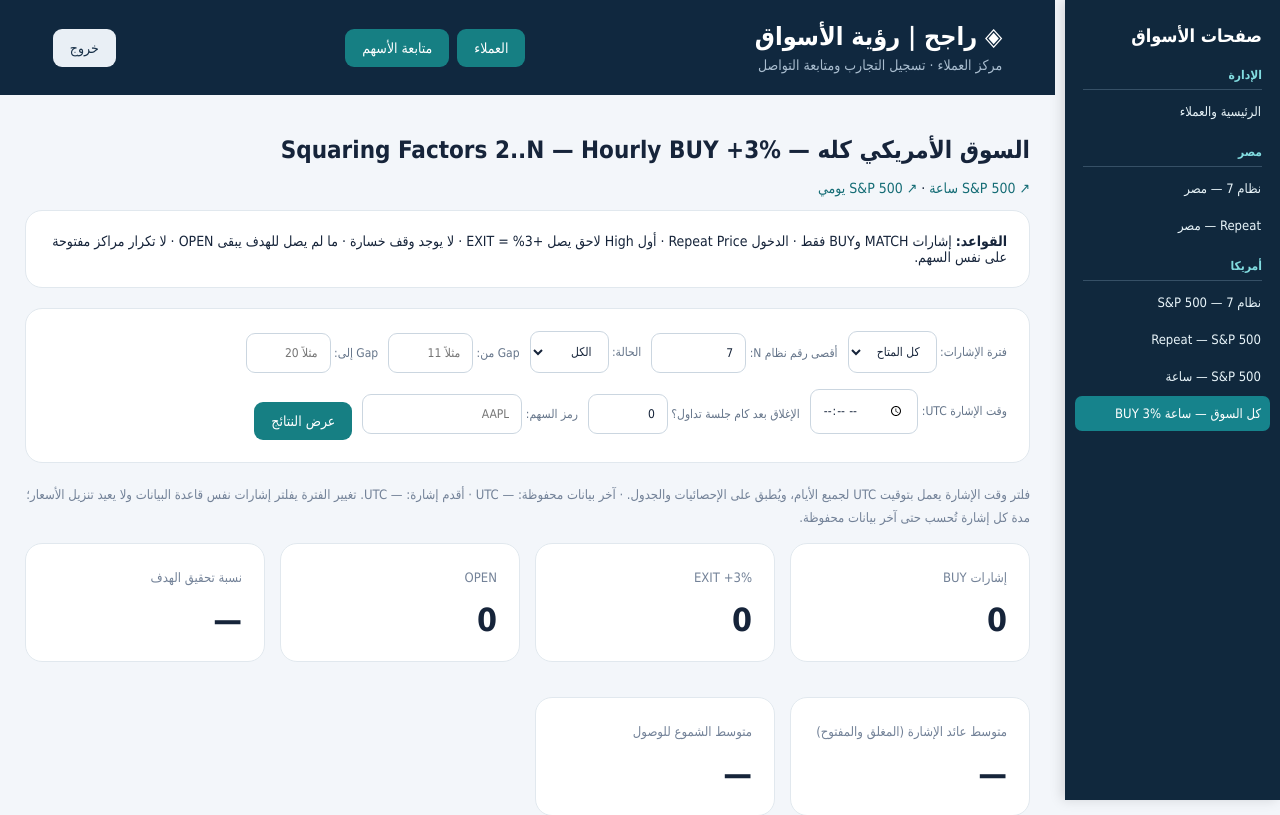
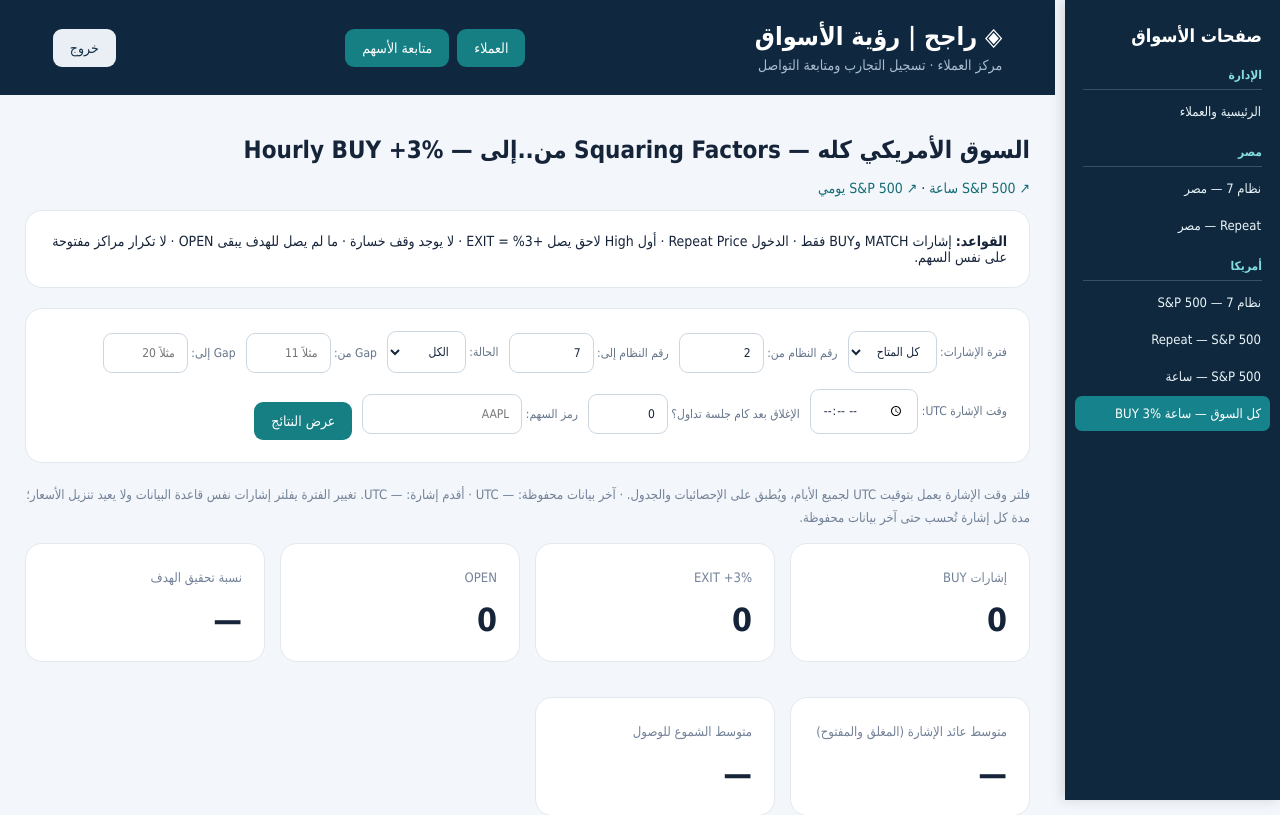
Before and after one commit to dofahmy/Rashid, a Flask app: page /us-all-seven/hourly in a window 1280 px wide. Shown: the top 815 px of the page. Run offline with Flask 3, Linux system fonts and the light colour scheme; the visitor is signed in with stand-in values (Sample User, id 1); data that the repository does not hold is empty; parts of the project's set-up code (start-up, migrations or seed data) failed here and were passed over; some libraries are stand-ins or nearby versions.

Commit message:
Add files via upload

```diff
--- a/templates/us_all_seven_hourly.html
+++ b/templates/us_all_seven_hourly.html
@@ -1,10 +1,11 @@
 {% extends 'base.html' %}{% block content %}
-<h1>السوق الأمريكي كله — Squaring Factors 2..N — Hourly BUY +3%</h1>
+<h1>السوق الأمريكي كله — Squaring Factors من..إلى — Hourly BUY +3%</h1>
 <p><a href="{{url_for('sp500_hourly_screener')}}">↗ S&P 500 ساعة</a> · <a href="{{url_for('sp500_seven_screener')}}">↗ S&P 500 يومي</a></p>
 <div class="panel"><strong>القواعد:</strong> إشارات MATCH وBUY فقط · الدخول Repeat Price · أول High لاحق يصل +3% = EXIT · لا يوجد وقف خسارة · ما لم يصل للهدف يبقى OPEN · لا تكرار مراكز مفتوحة على نفس السهم.</div>
 <form method="get" class="panel filters">
 <label>فترة الإشارات: <select name="days">{% for d in [7,14,30,45,60,'all'] %}<option value="{{d}}" {% if (result.days|string if result and result.days is not none else 'all')==d|string %}selected{% endif %}>{{'كل المتاح' if d=='all' else (d|string ~ ' يوم')}}</option>{% endfor %}</select></label>
-<label>أقصى رقم نظام N: <input name="max_factor" type="number" min="2" max="50" style="width:95px" value="{{result.max_factor if result else request.args.get('max_factor',7)}}"></label>
+<label>رقم النظام من: <input name="factor_from" type="number" min="2" max="50" style="width:85px" value="{{result.min_factor if result else request.args.get('factor_from',2)}}"></label>
+<label>رقم النظام إلى: <input name="max_factor" type="number" min="2" max="50" style="width:85px" value="{{result.max_factor if result else request.args.get('max_factor',7)}}"></label>
 <label>الحالة: <select name="status">{% for v,label in [('ALL','الكل'),('EXIT','مغلقة'),('OPEN','مفتوحة')] %}<option value="{{v}}" {% if result and result.status==v %}selected{% endif %}>{{label}}</option>{% endfor %}</select></label>
 <label>Gap من: <input name="gap_min" type="number" min="0" max="10000" style="width:85px" placeholder="مثلاً 11" value="{{result.gap_min if result and result.gap_min is not none else request.args.get('gap_min','')}}"></label>
 <label>Gap إلى: <input name="gap_max" type="number" min="0" max="10000" style="width:85px" placeholder="مثلاً 20" value="{{result.gap_max if result and result.gap_max is not none else request.args.get('gap_max','')}}"></label>
@@ -33,7 +34,7 @@
 <td class="{{'positive' if r.selected_day_exit_pct is not none and r.selected_day_exit_pct >= 0 else 'negative'}}">{{'%+.2f%%'|format(r.selected_day_exit_pct) if r.selected_day_exit_pct is not none else '⏳ لم يكتمل الإغلاق'}}</td></tr>
 {% else %}<tr><td colspan="13">لا توجد نتائج للفلاتر المختارة.</td></tr>{% endfor %}
 </tbody></table></div>
-{% if result.pages>1 %}<div class="panel">{% if result.page>1 %}<a href="{{url_for('us_all_seven_hourly',days=result.days or 'all',status=result.status,q=result.query,page=result.page-1,gap_min=result.gap_min if result.gap_min is not none else '',gap_max=result.gap_max if result.gap_max is not none else '',max_factor=result.max_factor,signal_time=result.signal_time,hold_days=result.hold_days)}}">← السابق</a>{% endif %} &nbsp; صفحة {{result.page}} من {{result.pages}} &nbsp; {% if result.page<result.pages %}<a href="{{url_for('us_all_seven_hourly',days=result.days or 'all',status=result.status,q=result.query,page=result.page+1,gap_min=result.gap_min if result.gap_min is not none else '',gap_max=result.gap_max if result.gap_max is not none else '',max_factor=result.max_factor,signal_time=result.signal_time,hold_days=result.hold_days)}}">التالي →</a>{% endif %}</div>{% endif %}
+{% if result.pages>1 %}<div class="panel">{% if result.page>1 %}<a href="{{url_for('us_all_seven_hourly',days=result.days or 'all',status=result.status,q=result.query,page=result.page-1,gap_min=result.gap_min if result.gap_min is not none else '',gap_max=result.gap_max if result.gap_max is not none else '',max_factor=result.max_factor,factor_from=result.min_factor,signal_time=result.signal_time,hold_days=result.hold_days)}}">← السابق</a>{% endif %} &nbsp; صفحة {{result.page}} من {{result.pages}} &nbsp; {% if result.page<result.pages %}<a href="{{url_for('us_all_seven_hourly',days=result.days or 'all',status=result.status,q=result.query,page=result.page+1,gap_min=result.gap_min if result.gap_min is not none else '',gap_max=result.gap_max if result.gap_max is not none else '',max_factor=result.max_factor,factor_from=result.min_factor,signal_time=result.signal_time,hold_days=result.hold_days)}}">التالي →</a>{% endif %}</div>{% endif %}
 {% endif %}
 <div class="panel muted"><strong>توضيح:</strong> «الأداء حتى الآن» = (آخر إغلاق محفوظ للسهم ÷ Repeat Price − 1) × 100، حتى لو التوصية حققت EXIT من قبل؛ ده سيناريو افتراضي لو احتفظنا بالسهم، مش عائد الصفقة المغلقة. «الإغلاق بعد N جلسة» = (إغلاق الجلسة رقم N بعد يوم الإشارة ÷ Repeat Price − 1) × 100، مع N=0 ليوم الإشارة نفسه. الجلسات تُحسب بتوقيت بورصة نيويورك، ولا تشمل عطلات نهاية الأسبوع والعطلات السوقية التي لا تتوافر بها شموع. الإشارات التي لم تستكمل الجلسة المطلوبة تظهر غير متاحة. حسابات الخروج الفعلية عند +3% والإحصائيات بالأعلى لم تتغير.</div>
 <div class="panel muted">فترة 7–60 يوم تخص تاريخ ظهور الإشارة، وليست إطار شموع مختلفًا. جميع الشموع المستخدمة 1H. بيانات Yahoo الساعة ذات تاريخ محدود، ومعدلات OPEN غير نهائية. الأداء افتراضي ولا يشمل عمولات أو انزلاق أسعار.</div>
```
